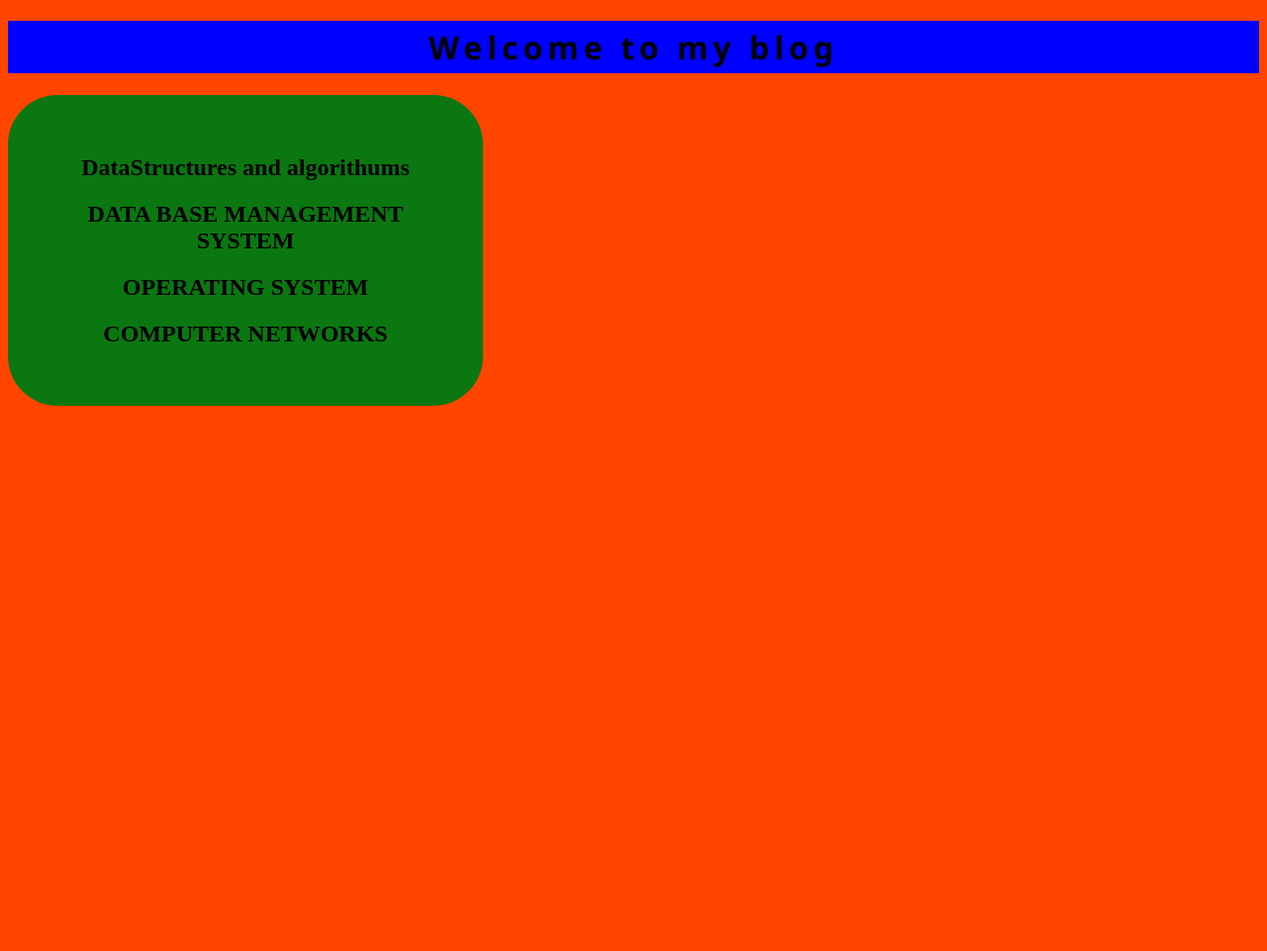
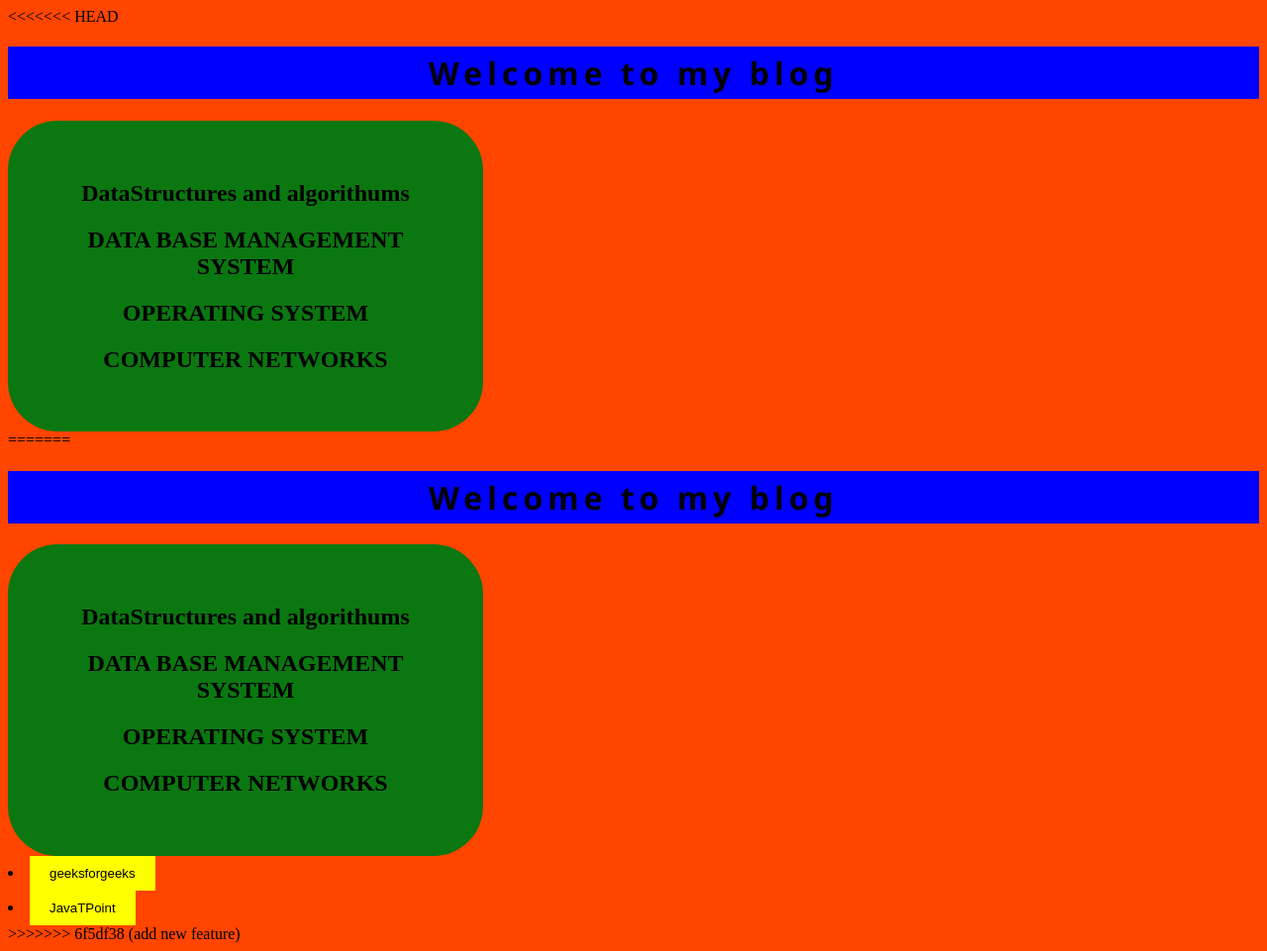
Before and after one commit to E-SaiAnurath/SESD_ASS3, a plain HTML site: page index.html in a window 1280 px wide. Shown: the whole page at 99% size. Before the commit the page ends 800 px from the top, so only its background shows below. Drawn offline with Linux system fonts and the light colour scheme.

Commit message:
t push -u origin main add new feature

```diff
--- a/index.html
+++ b/index.html
@@ -1,3 +1,4 @@
+<<<<<<< HEAD
 <!DOCTYPE html>
 <html lang="en">
 <head>
@@ -35,4 +36,58 @@
         <h2> COMPUTER NETWORKS</h2>
     </div>
 </body>
+=======
+<!DOCTYPE html>
+<html lang="en">
+<head>
+    <meta charset="UTF-8">
+    <meta name="viewport" content="width=device-width, initial-scale=1.0">
+    <title>Blog</title>
+    <style>
+     .header{
+     background-color: blue;
+     text-align: center;
+     font-family: 'Segoe UI', Tahoma, Geneva, Verdana, sans-serif;
+     letter-spacing: 5px;
+     padding: 5px;
+     }
+     .bod{
+         background-color: orangered;
+     }
+     .content{
+        background-color: rgb(11, 119, 17);
+        text-align: center;
+        box-sizing: content-box;
+        border-radius: 50px;
+        padding: 40px;
+        width: 400px;
+        height: auto;
+     }
+     .but{
+      align-items: center;
+      background-color: yellow;
+      color: black;
+      padding: 10px 20px;
+      border: none;
+
+     }
+     .but:hover{
+        background-color: white;
+     }
+    </style>
+</head>
+<body class="bod">
+    <h1 class="header">Welcome to my blog</h1>
+    <div class="content">
+        <h2> DataStructures and algorithums</h2>
+        <h2> DATA BASE MANAGEMENT SYSTEM</h2>
+        <h2> OPERATING SYSTEM</h2>
+        <h2> COMPUTER NETWORKS</h2>
+    </div>
+    <div class="links">
+    <li><a href="https://www.geeksforgeeks.org"><button class="but">geeksforgeeks</button></a></li>
+<li><a href="https://www.javatpoint.com"><button class="but">JavaTPoint</button></a></li>
+</div>
+</body>
+>>>>>>> 6f5df38 (add new feature)
 </html>
```
